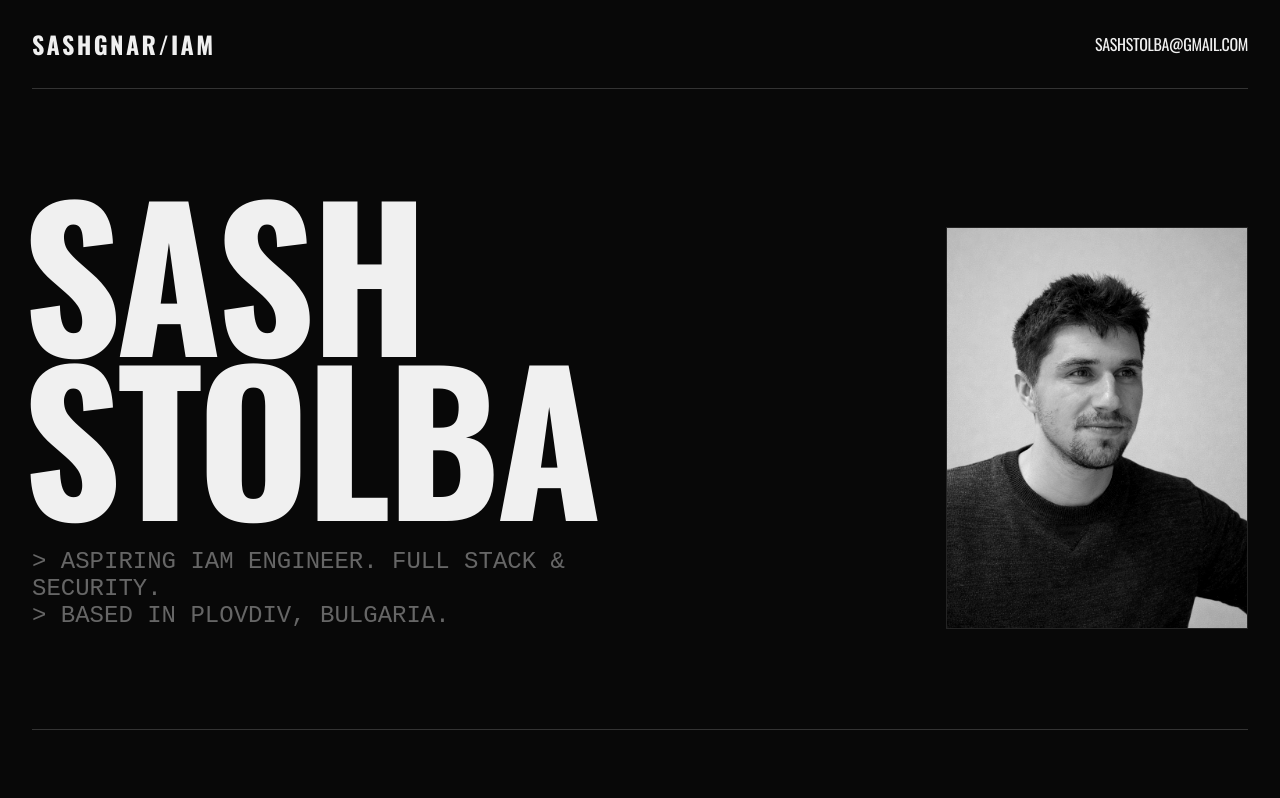
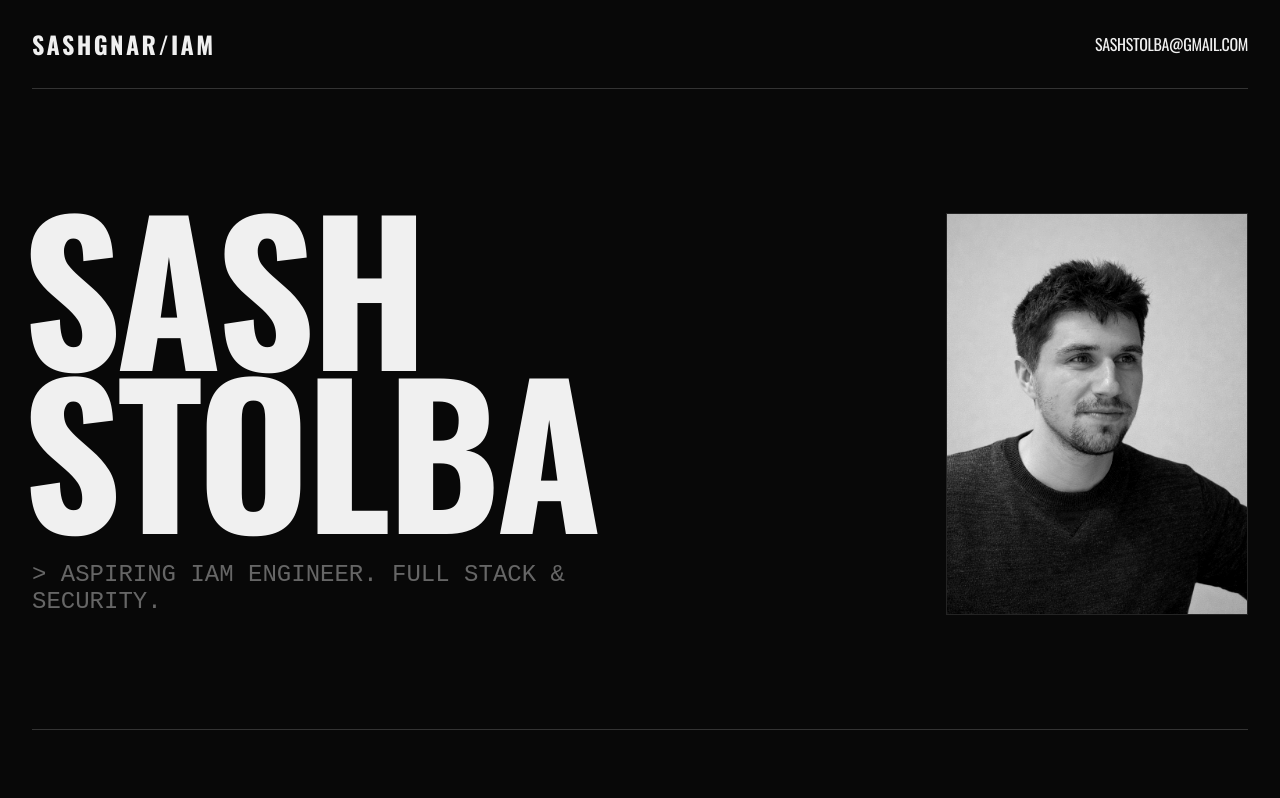
Before and after one commit to Sashgnar/personal-website, a React (Vite) app: page / in a window 1280 px wide. Shown: the top 798 px of the page. Built offline with nearby package versions, Linux system fonts and the light colour scheme.

Commit message:
remove location text

```diff
--- a/src/components/Hero.jsx
+++ b/src/components/Hero.jsx
@@ -11,8 +11,7 @@ export default function Hero() {
                         STOLBA
                     </h1>
                     <div className="hero-subtitle">
-            > ASPIRING IAM ENGINEER. FULL STACK & SECURITY.<br />
-            > BASED IN PLOVDIV, BULGARIA.
+            > ASPIRING IAM ENGINEER. FULL STACK & SECURITY.
                     </div>
                 </div>
 
```
